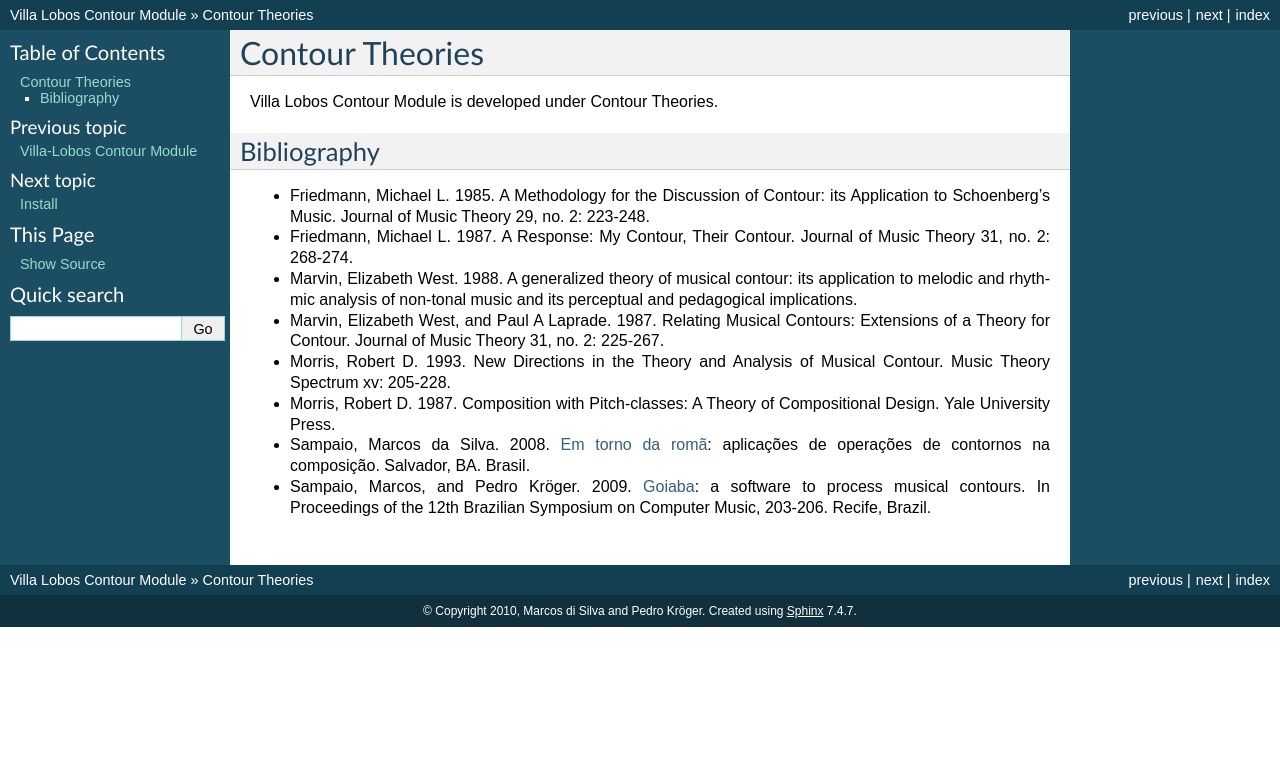
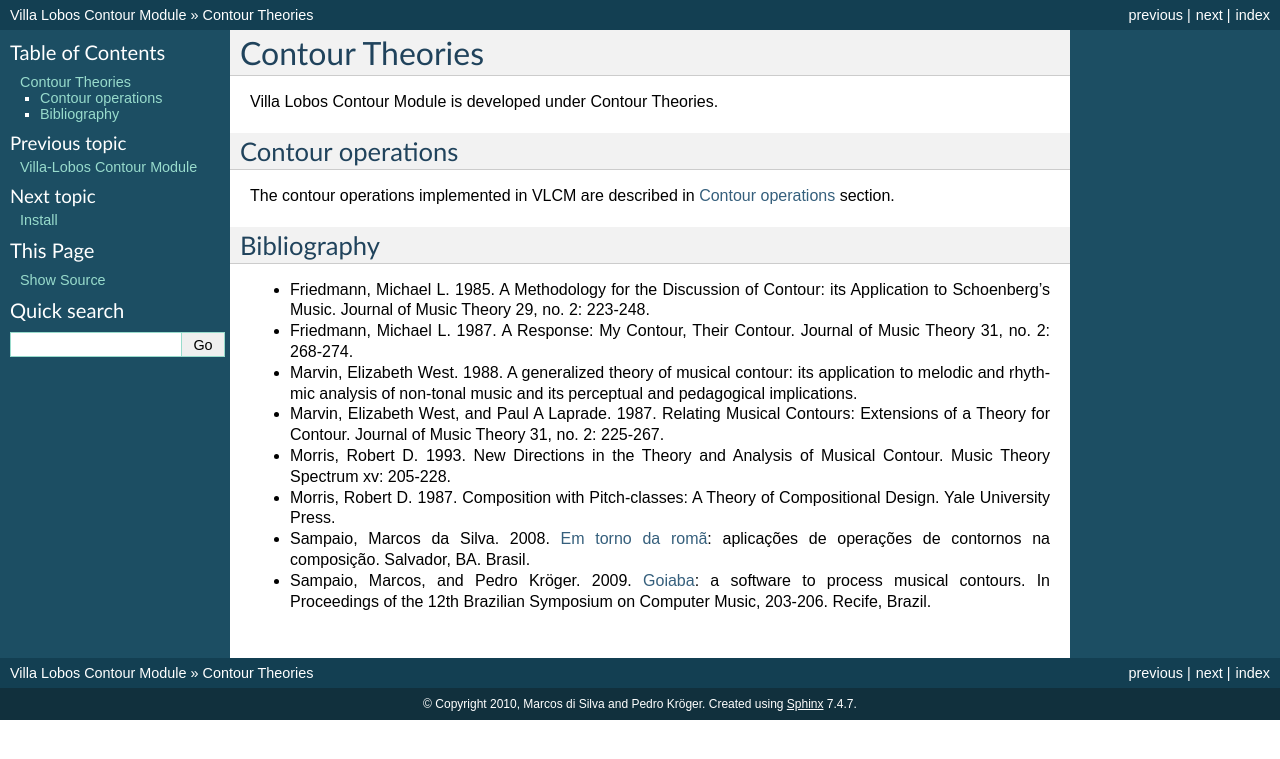
Before and after one commit to msampaio/musicontour, a Sphinx documentation site: the page built from docs/contour-theories.rst, in a window 1280 px wide. Shown: the top 759 px of the page. Built offline with Sphinx 7.4.7, drawn with Linux system fonts in a browser that asks for light colours; formulas are drawn with MathJax 3.

Commit message:
Inserts links to contour operations

```diff
--- a/docs/contour-theories.rst
+++ b/docs/contour-theories.rst
@@ -2,6 +2,12 @@
 ================
 
 Villa Lobos Contour Module is developed under Contour Theories.
+
+Contour operations
+------------------
+
+The contour operations implemented in VLCM are described in `Contour
+operations <contour-operations.html>`_ section.
 
 Bibliography
 ------------
```
